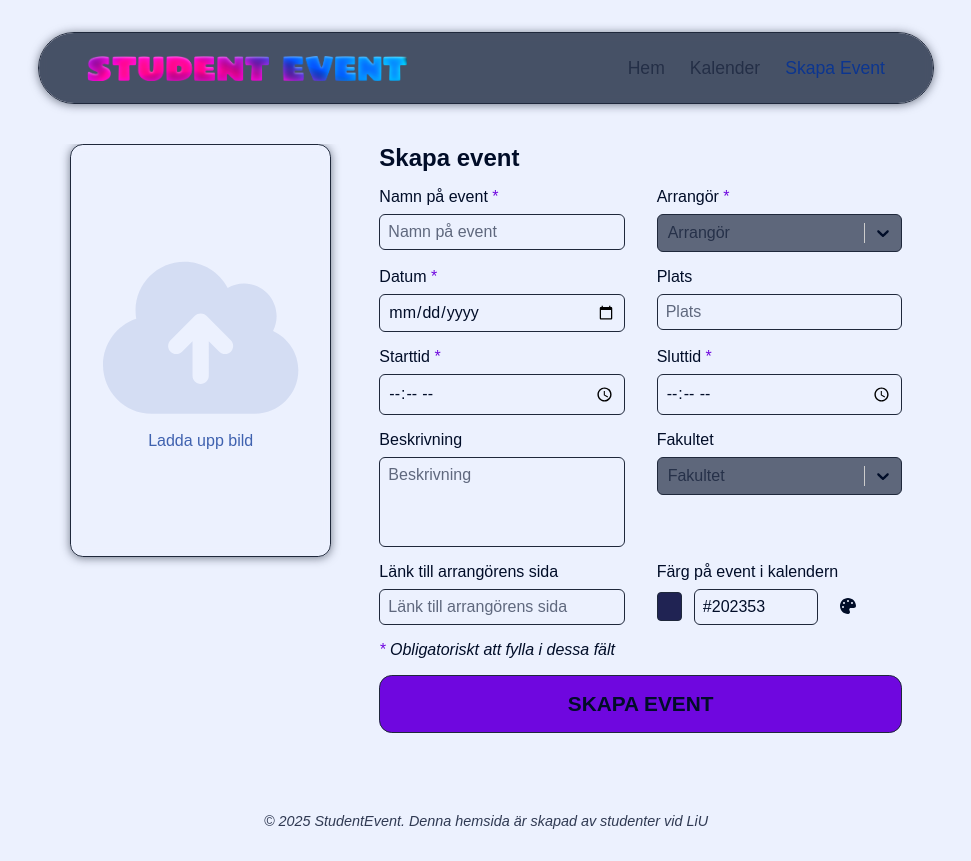
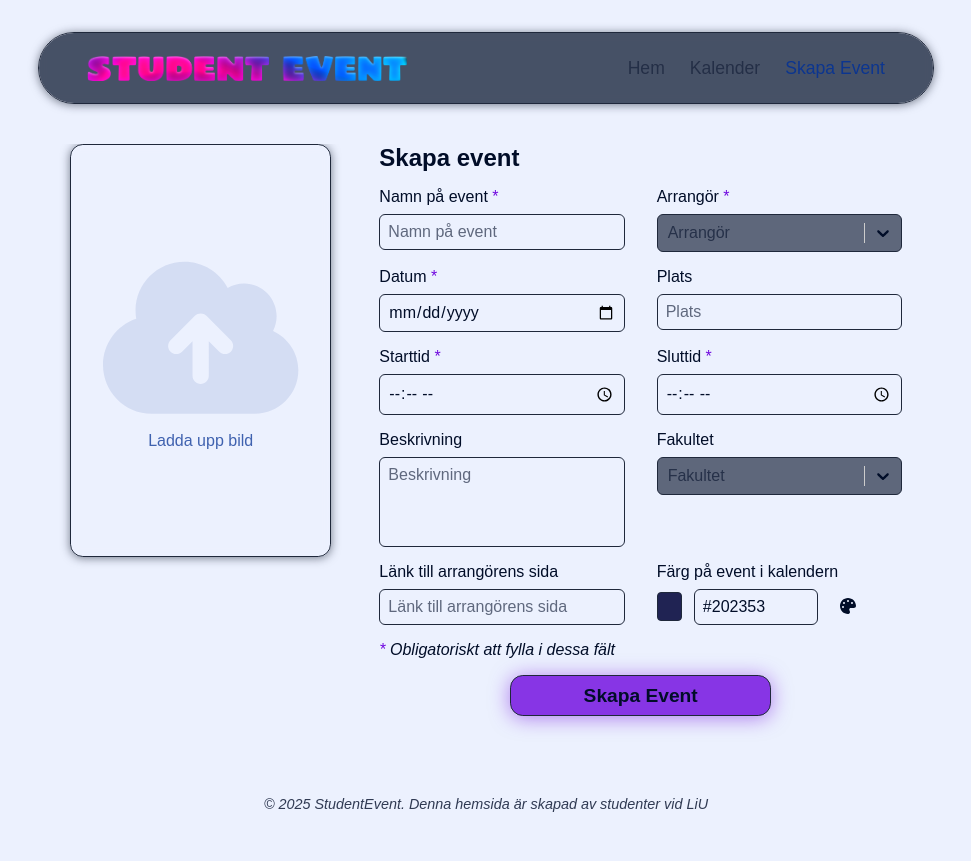
Before and after one commit to Asiyn/student-event, a Next.js app: page /create-event in a window 1280 px wide. Shown: the whole page, without its empty margins (154-1125 px from the left). Built offline with nearby package versions, Linux system fonts and the light colour scheme.

Commit message:
Ny färg o lite mer

```diff
--- a/src/app/create-event/CreateField.tsx
+++ b/src/app/create-event/CreateField.tsx
@@ -1,7 +1,7 @@
 "use client";
 
 import { useState, useRef } from "react";
-import { SingleValue, GroupBase, OptionsOrGroups } from "react-select";
+import { GroupBase, OptionsOrGroups } from "react-select";
 import { customStyles } from "../calendar/selectFilter";
 import styles from "./eventdetails.module.css";
 import { faPalette } from "@fortawesome/free-solid-svg-icons";
--- a/src/app/create-event/SuccessModal.tsx
+++ b/src/app/create-event/SuccessModal.tsx
@@ -1,6 +1,6 @@
 "use client";
 
-import { useEffect, useState } from "react";
+import { useEffect } from "react";
 import styles from "./modal.module.css";
 
 type Props = {
@@ -24,7 +24,7 @@ export default function CreateEventSuccessModal({
     <div className={styles.backdrop} onClick={onClose}>
       <div className={styles.modal} onClick={(e) => e.stopPropagation()}>
         <h2>🎉 Event skapat!</h2>
-
+        <p>Du kan nu stänga detta fönster.</p>
         <div className={styles.actions}>
           <button className={styles['skapa']} onClick={onClose}>Stäng</button>
         </div>
--- a/src/app/create-event/createevent2.module.css
+++ b/src/app/create-event/createevent2.module.css
@@ -84,18 +84,32 @@
 }
 
 .submit-btn {
-  width: 100%;
-  padding: 1rem;
+  width: 50%;
+  padding: 0.55rem 1rem;
   border-radius: var(--border-radius);
   border: 1px solid var(--border);
-  background-color: var(--accent);
+  background: color-mix(in srgb, var(--accent) 80%, transparent);
+
+  align-self: center;
+  justify-content: center;
+  display: flex;
+
+  cursor: pointer;
+
+  box-shadow: 0 2px 20px color-mix(in srgb, var(--accent) 50%, transparent);
 
   /* text styling */
   color: var(--text);
-  font-size: 1.3rem;
+  font-size: 1.2rem;
   font-weight: 600;
   font-family: Arial;
-  text-transform: uppercase;
+
+  transition: box-shadow 0.3s ease, background-color 0.3s ease;
+}
+
+.submit-btn:hover {
+  box-shadow: 0 -2px 20px color-mix(in srgb, var(--accent) 75%, transparent);
+  background-color: var(--accent);
 }
 
 /* Bild ^^*/
--- a/src/app/create-event/modal.module.css
+++ b/src/app/create-event/modal.module.css
@@ -1,14 +1,29 @@
 .backdrop {
   position: fixed;
   inset: 0;
-  background: rgba(0, 0, 0, 0.65);
-  display: grid;
-  place-items: center;
-  z-index: 1000;
+  background: rgba(0, 0, 0, 0.45);
+  backdrop-filter: blur(5px);
+  display: flex;
+  align-items: center;
+  justify-content: center;
+  z-index: 500;
+
+  animation: fadeBackground 0.1s ease-in-out forwards;
+}
+
+@keyframes fadeBackground {
+  from {
+    background: rgba(0, 0, 0, 0);
+    backdrop-filter: blur(0px);
+  }
+  to {
+    background: rgba(0, 0, 0, 0.45);
+    backdrop-filter: blur(5px);
+  }
 }
 
 .modal {
-  background: var(--component-background);
+  background: color-mix(in srgb, var(--nav-background) 100%, transparent);
   padding: 1.5rem;
   border-radius: var(--border-radius);
   border: 1px solid var(--border);
```
